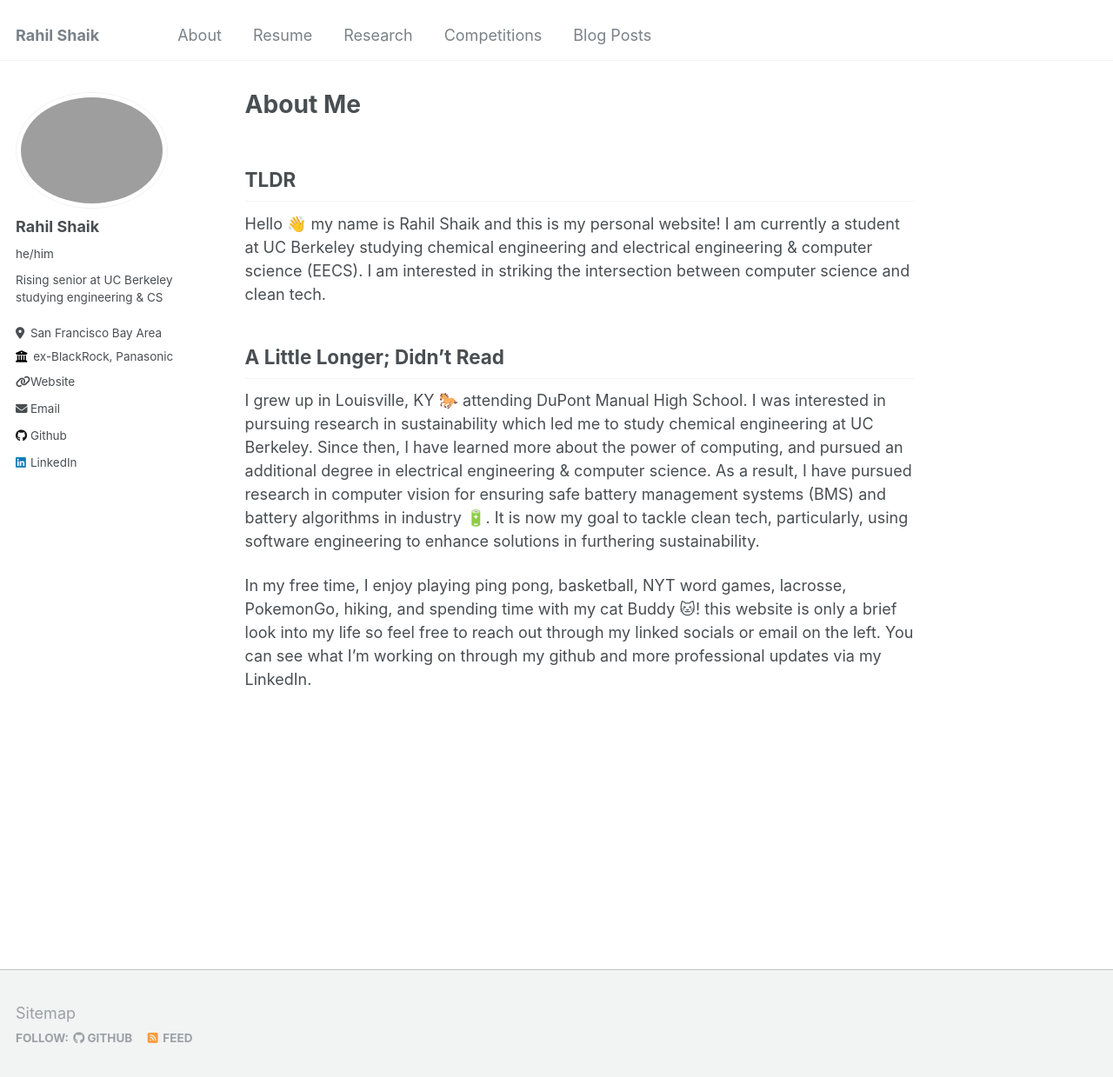
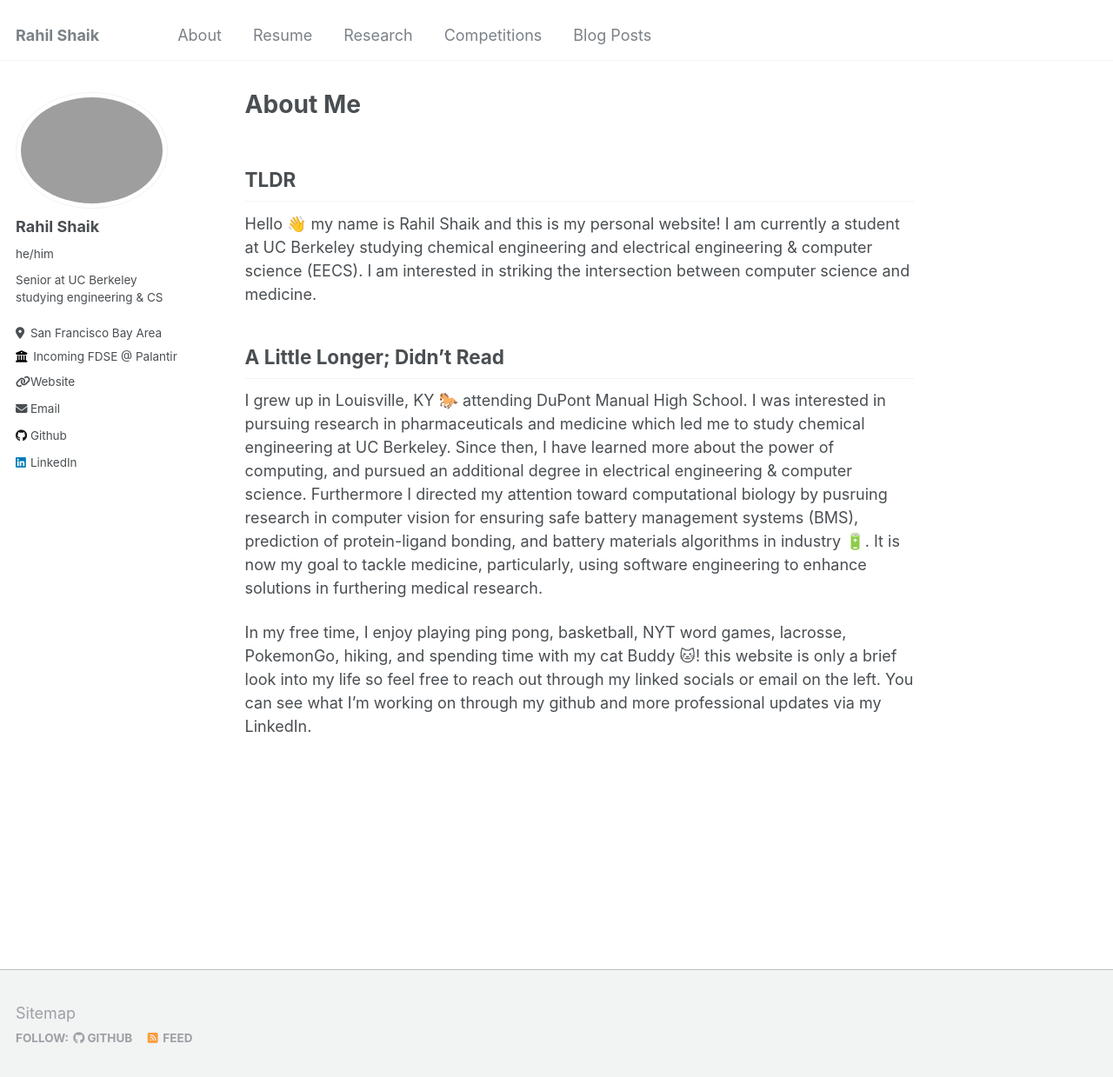
Before and after one commit to rahilisashaik/rahilisashaik.github.io, a Jekyll site: the page built from _pages/about.md, in a window 1280 px wide and 1252 px high. Shown: the top 1239 px of the window at 87% size. Built offline with Jekyll 4.4.1, drawn with Linux system fonts in a browser that asks for light colours.

Commit message:
updated about me

```diff
--- a/_config.yml
+++ b/_config.yml
@@ -24,9 +24,9 @@ author:
   avatar           : "shaik_rahil_security.png"
   name             : "Rahil Shaik"
   pronouns         : "he/him"
-  bio              : "Rising senior at UC Berkeley studying engineering & CS"
+  bio              : "Senior at UC Berkeley studying engineering & CS"
   location         : "San Francisco Bay Area"
-  employer         : "ex-BlackRock, Panasonic"
+  employer         : "Incoming FDSE @ Palantir"
   uri              : "https://rahilisashaik.github.io/"
   email            : "rahilisashaik@berkeley.edu"
   github           : "https://github.com/rahilisashaik/"
--- a/_pages/about.md
+++ b/_pages/about.md
@@ -8,11 +8,11 @@ redirect_from:
 ---
 
 ## TLDR
-Hello 👋 my name is Rahil Shaik and this is my personal website! I am currently a student at UC Berkeley studying chemical engineering and electrical engineering & computer science (EECS). I am interested in striking the intersection between computer science and clean tech.
+Hello 👋 my name is Rahil Shaik and this is my personal website! I am currently a student at UC Berkeley studying chemical engineering and electrical engineering & computer science (EECS). I am interested in striking the intersection between computer science and medicine.
 
 
 ## A Little Longer; Didn't Read
-I grew up in Louisville, KY 🐎 attending DuPont Manual High School. I was interested in pursuing research in sustainability which led me to study chemical engineering at UC Berkeley. Since then, I have learned more about the power of computing, and pursued an additional degree in electrical engineering & computer science. As a result, I have pursued research in computer vision for ensuring safe battery management systems (BMS) and battery algorithms in industry 🔋. It is now my goal to tackle clean tech, particularly, using software engineering to enhance solutions in furthering sustainability.
+I grew up in Louisville, KY 🐎 attending DuPont Manual High School. I was interested in pursuing research in pharmaceuticals and medicine which led me to study chemical engineering at UC Berkeley. Since then, I have learned more about the power of computing, and pursued an additional degree in electrical engineering & computer science. Furthermore I directed my attention toward computational biology by pusruing research in computer vision for ensuring safe battery management systems (BMS), prediction of protein-ligand bonding, and battery materials algorithms in industry 🔋. It is now my goal to tackle medicine, particularly, using software engineering to enhance solutions in furthering medical research.
 
 In my free time, I enjoy playing ping pong, basketball, NYT word games, lacrosse, PokemonGo, hiking, and spending time with my cat Buddy 🐱! this website is only a brief look into my life so feel free to reach out through my linked socials or email on the left. You can see what I'm working on through my github and more professional updates via my LinkedIn.
 
```
